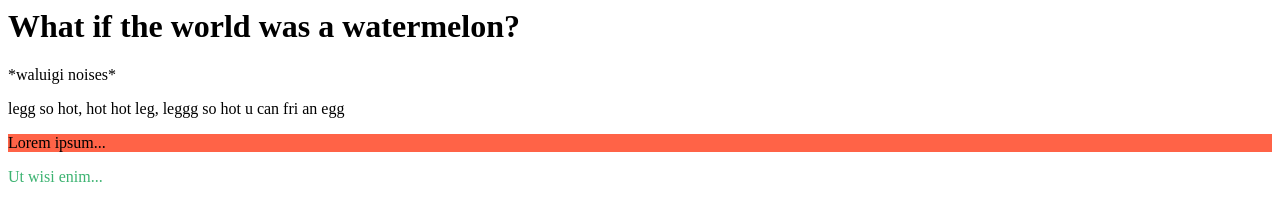
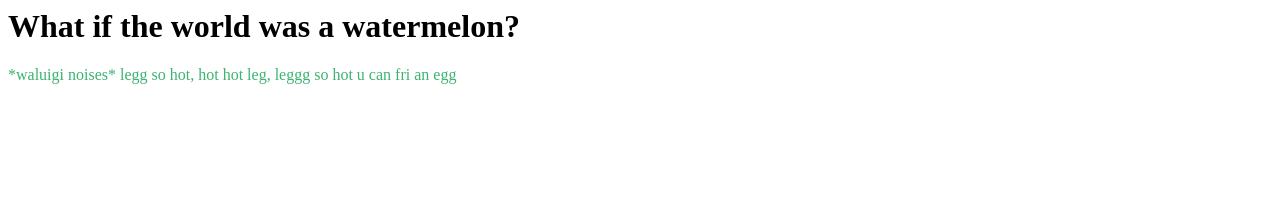
Before and after one commit to RatChild05/RatChild05, a plain HTML site: page index.html in a window 1280 px wide. Drawn offline with Linux system fonts and the light colour scheme.

Commit message:
Update index.html

```diff
--- a/index.html
+++ b/index.html
@@ -5,10 +5,9 @@
   <body>
    <div class'info'>
     <h1>What if the world was a watermelon?</h1>
-    <p>*waluigi noises*</p>
-    <p>legg so hot, hot hot leg, leggg so hot u can fri an egg</p>
+    <p style="color:MediumSeaGreen;">*waluigi noises*
+    legg so hot, hot hot leg, leggg so hot u can fri an egg</p>
     </div>
   </body>
- <p style="background-color:Tomato;">Lorem ipsum...</p>
- <p style="color:MediumSeaGreen;">Ut wisi enim...</p>
+
 </html>
```
